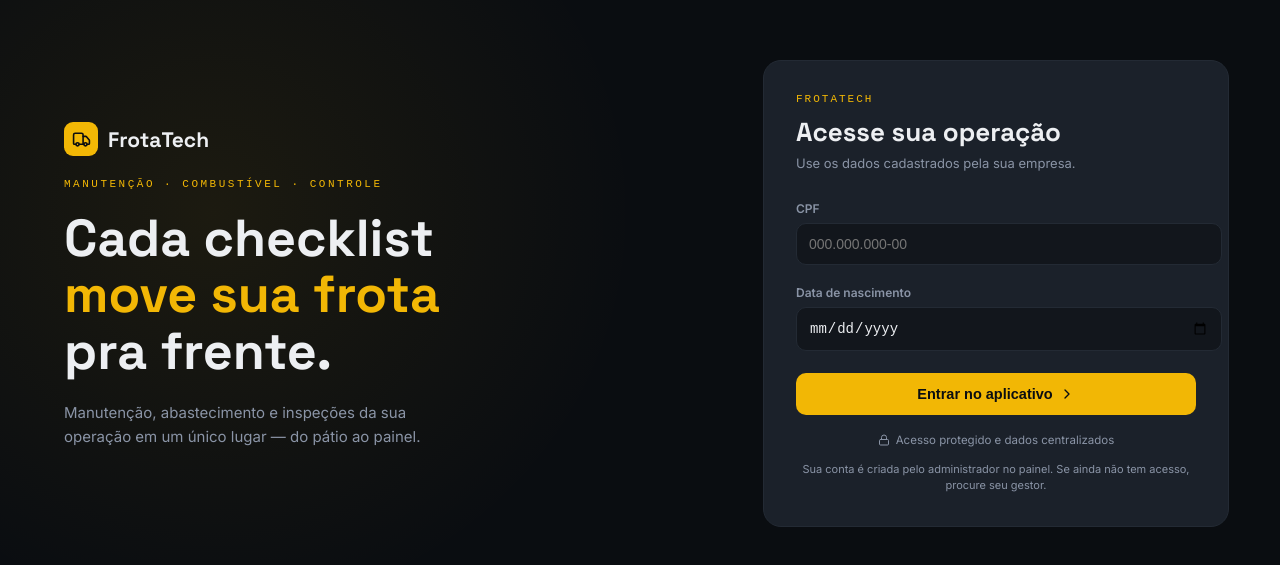
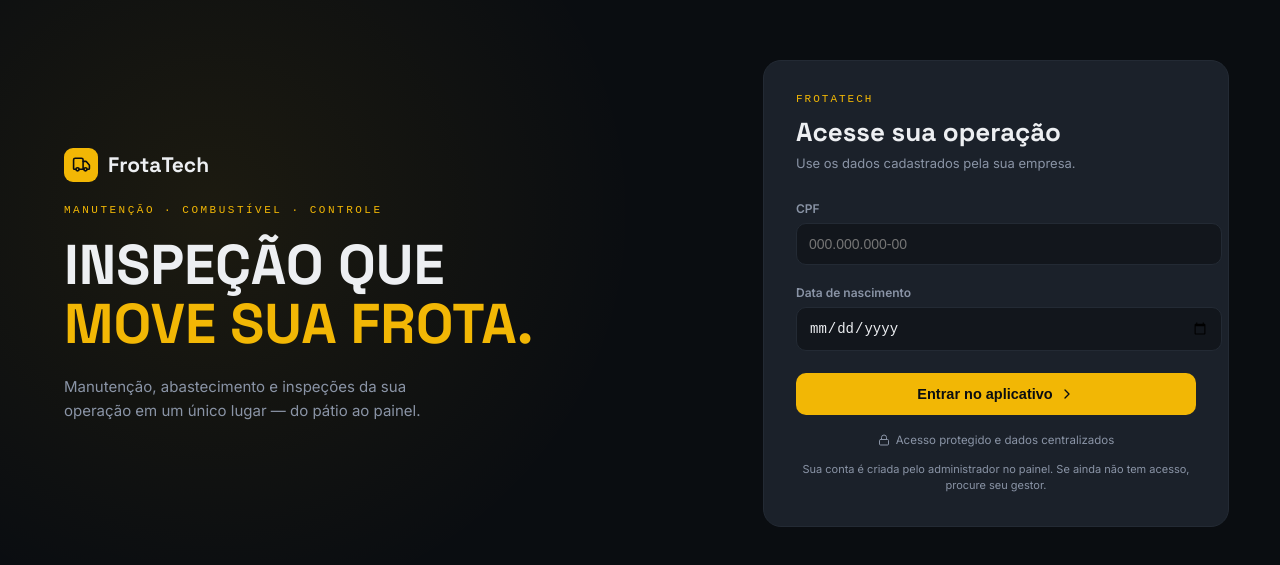
Before and after one commit to brunoeduardoph-wq/frotatech, a React (Vite) app: page / in a window 1280 px wide. Shown: the part 107-672 px from the top of the page. Built offline with nearby package versions, Linux system fonts and the light colour scheme.

Commit message:
Update App.jsx

```diff
--- a/src/App.jsx
+++ b/src/App.jsx
@@ -1825,10 +1825,9 @@ function Login({ onLogin }) {
         <div style={{ fontSize: 11, letterSpacing: 2.5, color: COLORS.gold, fontFamily: "'JetBrains Mono', monospace", textTransform: "uppercase", marginBottom: 20 }}>
           Manutenção · Combustível · Controle
         </div>
-        <h1 style={{ fontFamily: "'Space Grotesk', sans-serif", fontWeight: 800, fontSize: 52, lineHeight: 1.08, margin: 0, color: COLORS.textPrimary, maxWidth: 520 }}>
-          Cada checklist<br />
-          <span style={{ color: COLORS.gold }}>move sua frota</span><br />
-          pra frente.
+        <h1 style={{ fontFamily: "'Space Grotesk', sans-serif", fontWeight: 800, fontSize: 56, lineHeight: 1.05, margin: 0, color: COLORS.textPrimary, maxWidth: 560, textTransform: "uppercase" }}>
+          Inspeção que<br />
+          <span style={{ color: COLORS.gold }}>move sua frota.</span>
         </h1>
         <p style={{ fontSize: 15, color: COLORS.textMuted, marginTop: 22, maxWidth: 400, lineHeight: 1.6 }}>
           Manutenção, abastecimento e inspeções da sua operação em um único lugar — do pátio ao painel.
```
